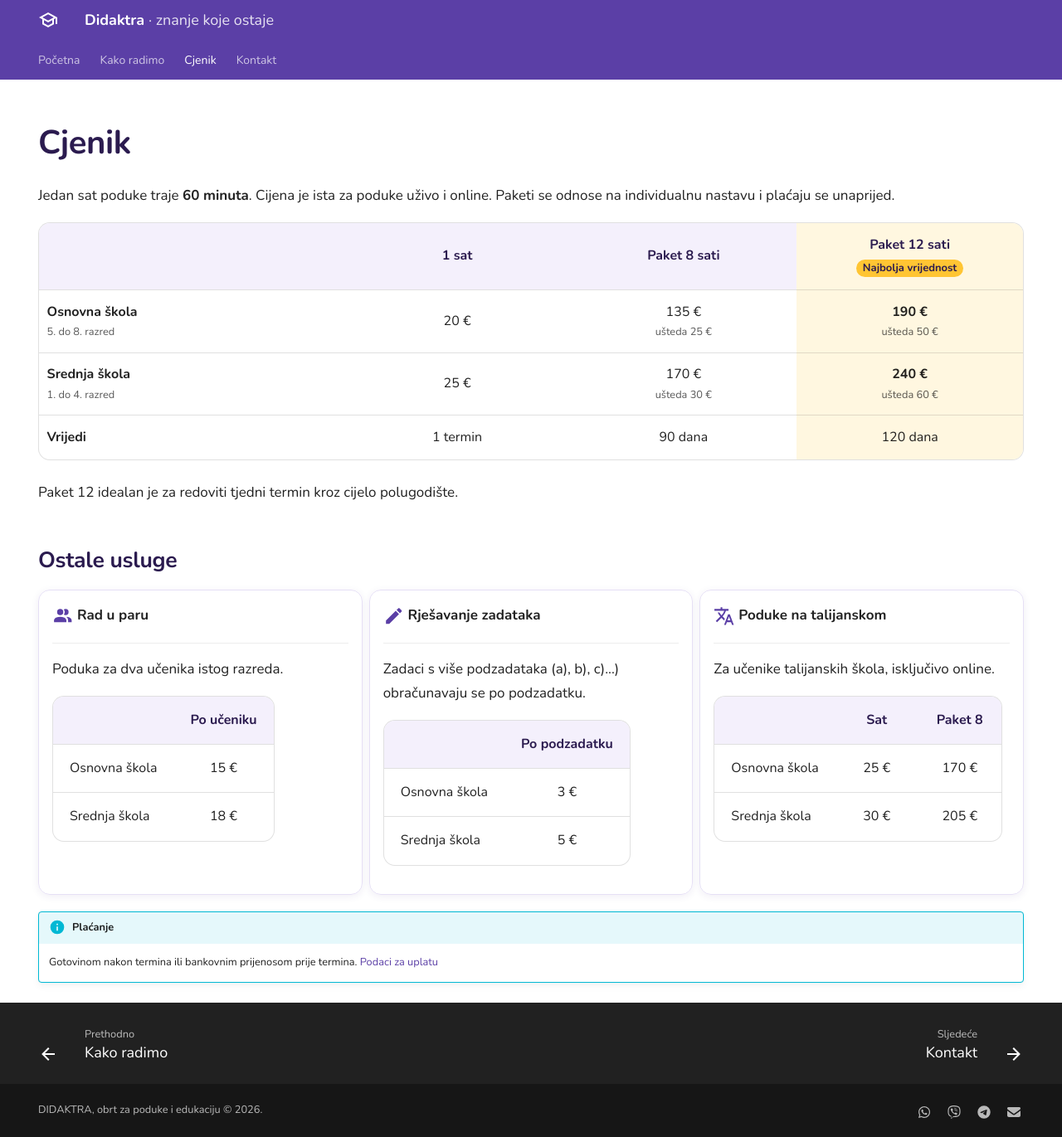
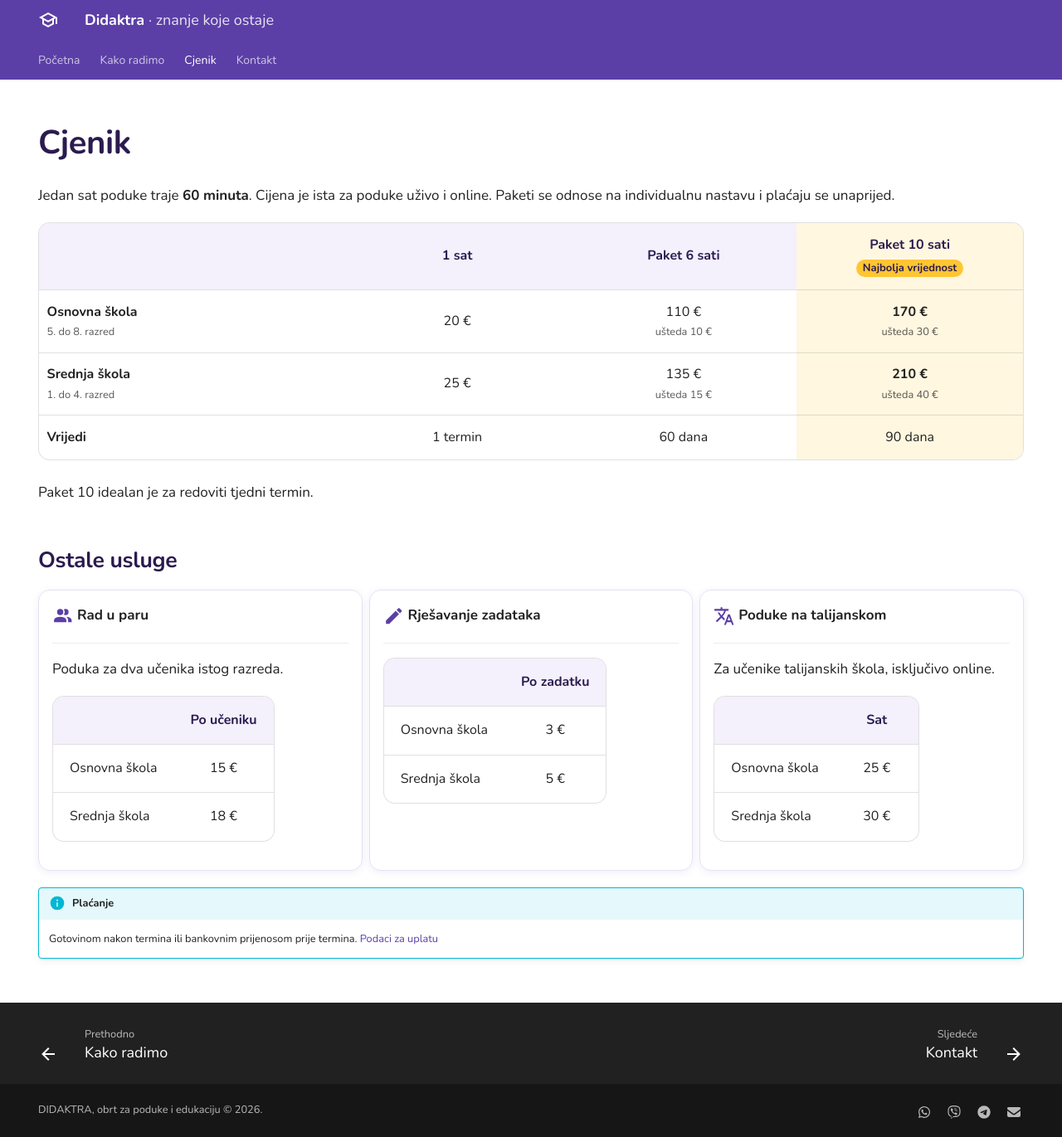
Before and after one commit to didaktra/didaktra.github.io, an MkDocs documentation site: the page built from docs/cjenik.md, in a window 1280 px wide and 1371 px high. Shown: the whole window at 83% size. Built offline with MkDocs 1.6.1 and Material for MkDocs 9.7.7, drawn with Linux system fonts in a browser that asks for light colours.

Commit message:
nove cijene

```diff
--- a/docs/cjenik.md
+++ b/docs/cjenik.md
@@ -16,33 +16,33 @@ Paketi se odnose na individualnu nastavu i plaćaju se unaprijed.
     <tr>
       <th></th>
       <th>1 sat</th>
-      <th>Paket 8 sati</th>
-      <th class="dk-best">Paket 12 sati<br><span class="dk-tag">Najbolja vrijednost</span></th>
+      <th>Paket 6 sati</th>
+      <th class="dk-best">Paket 10 sati<br><span class="dk-tag">Najbolja vrijednost</span></th>
     </tr>
   </thead>
   <tbody>
     <tr>
       <td><strong>Osnovna škola</strong><small>5. do 8. razred</small></td>
       <td>20 €</td>
-      <td>135 €<small>ušteda 25&nbsp;€</small></td>
-      <td class="dk-best"><strong>190 €</strong><small>ušteda 50&nbsp;€</small></td>
+      <td>110 €<small>ušteda 10&nbsp;€</small></td>
+      <td class="dk-best"><strong>170 €</strong><small>ušteda 30&nbsp;€</small></td>
     </tr>
     <tr>
       <td><strong>Srednja škola</strong><small>1. do 4. razred</small></td>
       <td>25 €</td>
-      <td>170 €<small>ušteda 30&nbsp;€</small></td>
-      <td class="dk-best"><strong>240 €</strong><small>ušteda 60&nbsp;€</small></td>
+      <td>135 €<small>ušteda 15&nbsp;€</small></td>
+      <td class="dk-best"><strong>210 €</strong><small>ušteda 40&nbsp;€</small></td>
     </tr>
     <tr>
       <td><strong>Vrijedi</strong></td>
       <td>1 termin</td>
-      <td>90 dana</td>
-      <td class="dk-best">120 dana</td>
+      <td>60 dana</td>
+      <td class="dk-best">90 dana</td>
     </tr>
   </tbody>
 </table>
 
-Paket 12 idealan je za redoviti tjedni termin kroz cijelo polugodište.
+Paket 10 idealan je za redoviti tjedni termin.
 
 ## Ostale usluge
 
@@ -63,9 +63,7 @@ Paket 12 idealan je za redoviti tjedni termin kroz cijelo polugodište.
 
     ---
 
-    Zadaci s više podzadataka (a), b), c)...) obračunavaju se po podzadatku.
-
-    | | Po podzadatku |
+    | | Po zadatku |
     | :-- | :--: |
     | Osnovna škola | 3 € |
     | Srednja škola | 5 € |
@@ -76,10 +74,10 @@ Paket 12 idealan je za redoviti tjedni termin kroz cijelo polugodište.
 
     Za učenike talijanskih škola, isključivo online.
 
-    | | Sat | Paket 8 |
-    | :-- | :--: | :--: |
-    | Osnovna škola | 25 € | 170 € |
-    | Srednja škola | 30 € | 205 € |
+    | | Sat |
+    | :-- | :--: |
+    | Osnovna škola | 25 € |
+    | Srednja škola | 30 € |
 
 </div>
 
```
Also changed, not shown: 1 other file.
